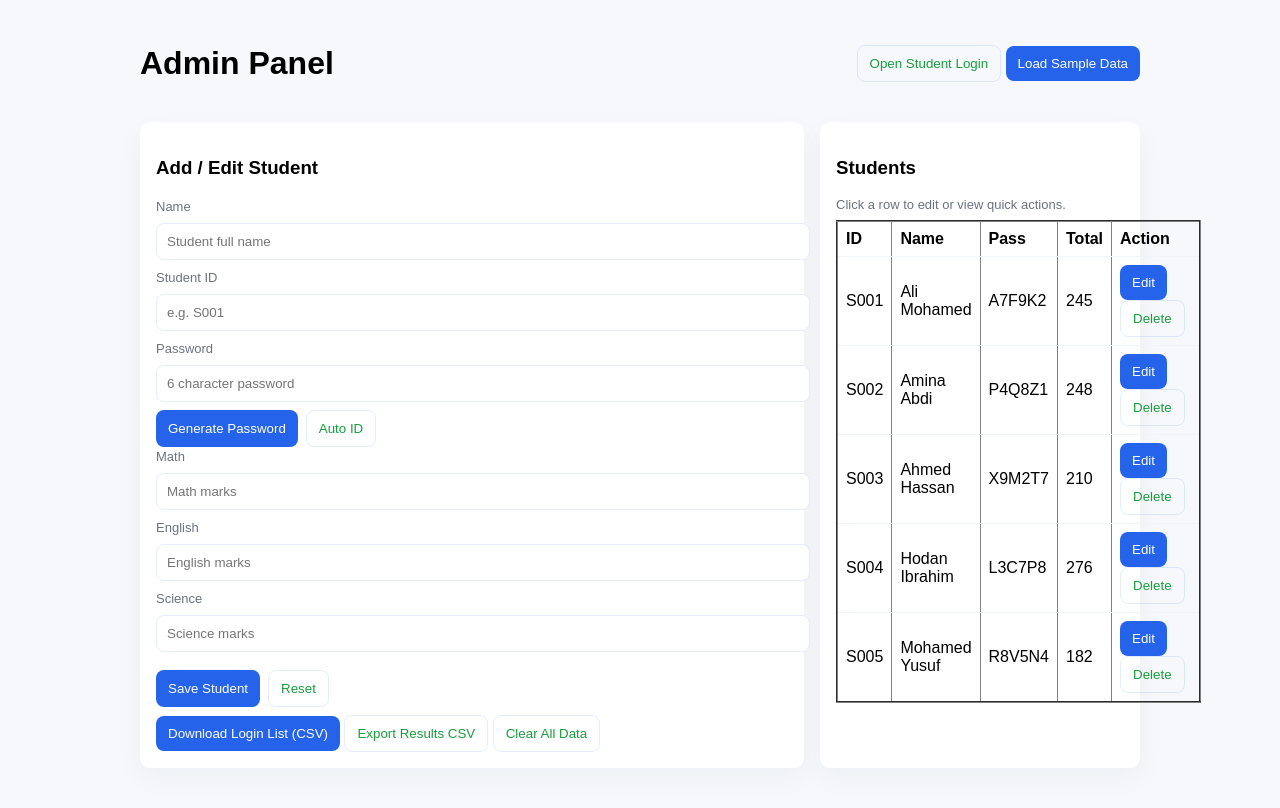
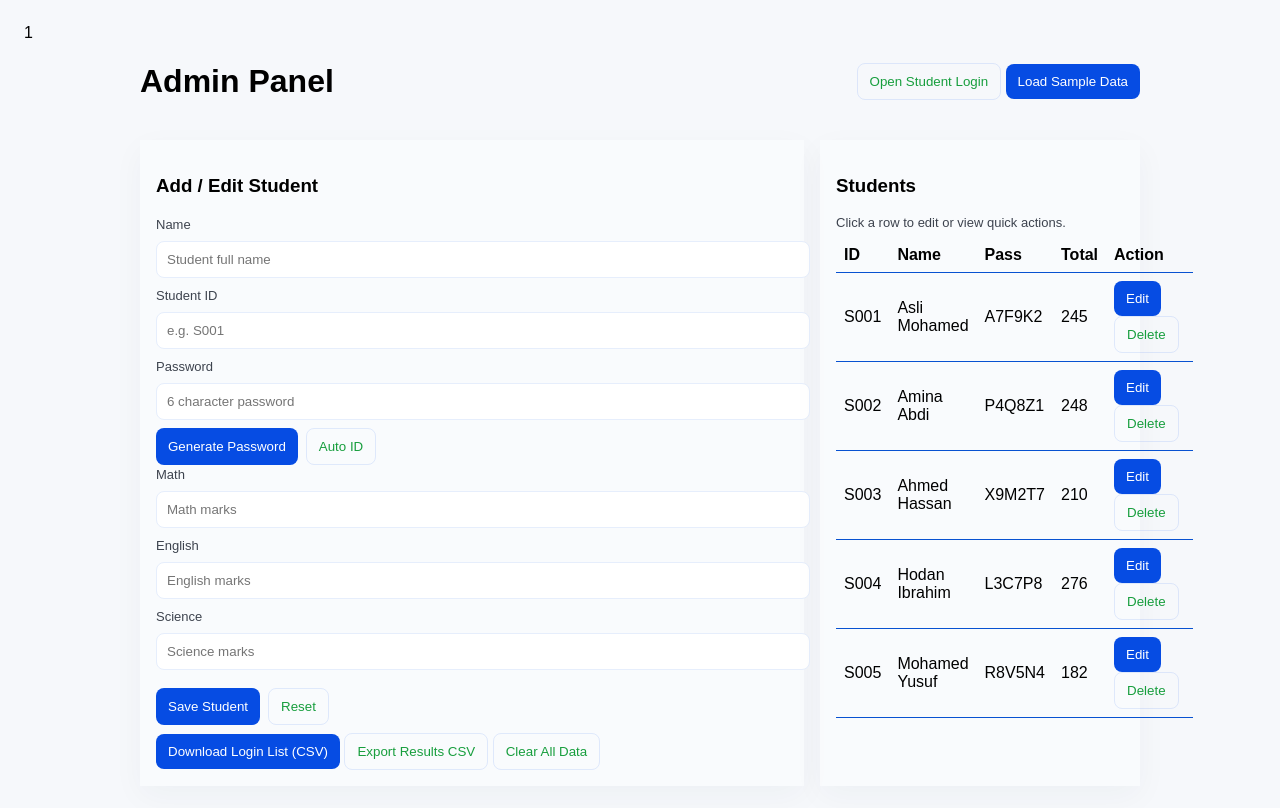
Before and after one commit to cumarm533-max/student-result-system, a plain HTML site: page admin.html in a window 1280 px wide. Both pictures are taken after a click on the button "Load Sample Data". Drawn offline with Linux system fonts and the light colour scheme.

Commit message:
Add files via upload

```diff
--- a/admin.html
+++ b/admin.html
@@ -1,4 +1,4 @@
-<!doctype html>
+<!doctype html>1
 <html lang="en">
 <head>
 <meta charset="utf-8" />
@@ -8,14 +8,14 @@
   body{font-family:Arial,Helvetica,sans-serif;background:#f6f8fb;margin:0;padding:24px}
   header{display:flex;align-items:center;justify-content:space-between;margin-bottom:18px}
   .wrap{max-width:1000px;margin:0 auto}
-  .card{background:white;padding:16px;border-radius:10px;box-shadow:0 10px 30px rgba(0,40,80,0.04)}
+  .card{background:rgba(355, 255, 255, 0.321);padding:16px;border-radius:0px;box-shadow:0 10px 30px rgba(0,50,80,0.04)}
   .grid{display:grid;grid-template-columns:1fr 320px;gap:16px}
   input,select{width:100%;padding:10px;margin:8px 0;border-radius:8px;border:1px solid #e6eefc}
-  button{padding:10px 12px;border-radius:8px;border:0;background:#2563eb;color:white;cursor:pointer}
+  button{padding:10px 12px;border-radius:8px;border:0;background:#064ce3;color:white;cursor:pointer}
   button.ghost{background:transparent;color:#179e3d;border:1px solid rgba(37,99,235,0.12)}
   table{width:100%;border-collapse:collapse;margin-top:8px}
-  th,td{padding:8px;border-bottom:1px solid #f0f4fb;text-align:left}
-  .small{font-size:13px;color:#6b7280}
+  th,td{padding:8px;border-bottom:1px solid #0852d1;text-align:left}
+  .small{font-size:13px;color:#3d434e}
   .actions button{margin-right:6px}
   .download{margin-top:8px}
 </style>
@@ -66,10 +66,10 @@
 
     </div>
 
-    <div class="card">
+    <div classes="card" class="card">
       <h3>Students</h3>
       <div class="small">Click a row to edit or view quick actions.</div>
-      <table border="2px" id="studentsTable">
+      <table id="studentsTable">
         <thead><tr><th>ID</th><th>Name</th><th>Pass</th><th>Total</th><th>Action</th></tr></thead>
         <tbody></tbody>
       </table>
@@ -77,7 +77,7 @@
   </div>
 </div>
 
-<script>
+<script >
 const STORAGE_KEY = 'students_v1';
 
 function uidNumberFormat(n){
@@ -214,7 +214,7 @@ function clearAll(){
 
 function loadSample(){
   const sample = [
-    {name:'Ali Mohamed',id:'S001',pass:'A7F9K2',math:80,english:75,science:90},
+    {name:'Asli Mohamed',id:'S001',pass:'A7F9K2',math:80,english:75,science:90},
     {name:'Amina Abdi',id:'S002',pass:'P4Q8Z1',math:78,english:82,science:88},
     {name:'Ahmed Hassan',id:'S003',pass:'X9M2T7',math:68,english:70,science:72},
     {name:'Hodan Ibrahim',id:'S004',pass:'L3C7P8',math:95,english:89,science:92},
```
Also changed, not shown: index.html (+3 -3 lines).
